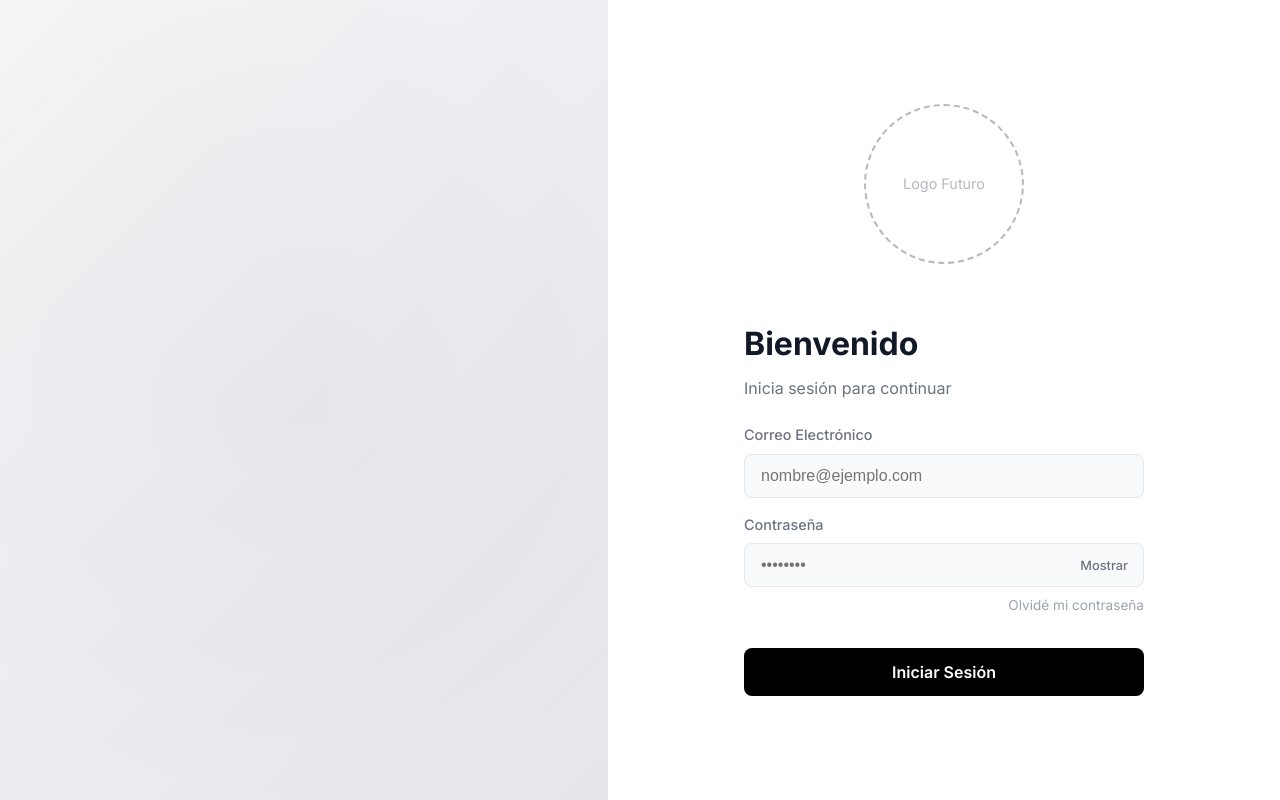
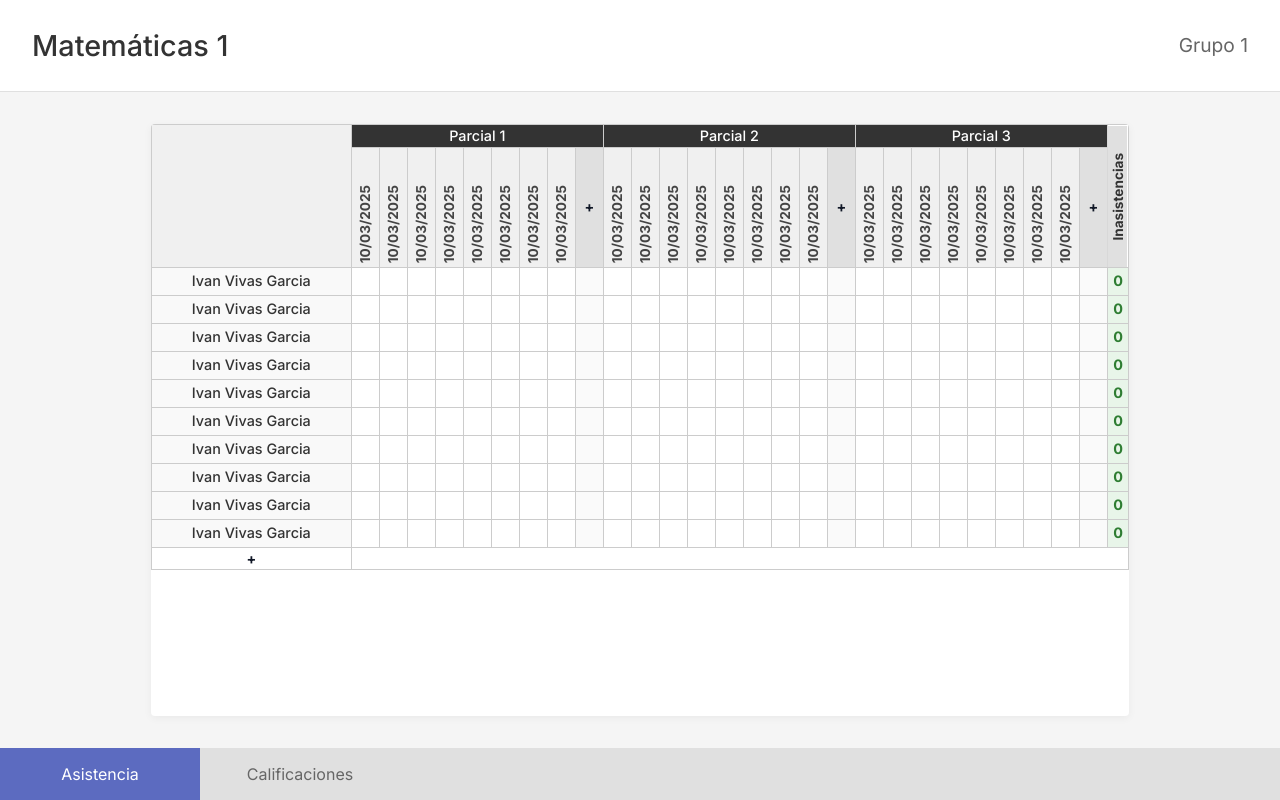
Before and after one commit to IvanOrg712/TeacherCalc, a React app: page /attendance/1/1 in a window 1280 px wide. Before the commit this address led to /. Built offline with nearby package versions, Linux system fonts and the light colour scheme; the HTML template or start-up script is replaced by a standard one.

Commit message:
First draft for attendancePage

```diff
--- a/src/App.tsx
+++ b/src/App.tsx
@@ -1,6 +1,7 @@
 import { BrowserRouter, Routes, Route, Navigate } from 'react-router-dom';
 import LoginPage from './pages/LoginPage/LoginPage';
 import Dashboard from './pages/Dashboard/Dashboard';
+import AttendancePage from './pages/Attendance/AttendancePage';
 
 function App() {
   return (
@@ -8,6 +9,7 @@ function App() {
       <Routes>
         <Route path="/" element={<LoginPage />} />
         <Route path="/dashboard" element={<Dashboard />} />
+        <Route path="/attendance/:subjectId/:groupId" element={<AttendancePage />} />
         {/* Redirect unknown routes to login */}
         <Route path="*" element={<Navigate to="/" replace />} />
       </Routes>
--- a/src/components/ClassCard/ClassCard.tsx
+++ b/src/components/ClassCard/ClassCard.tsx
@@ -3,26 +3,25 @@ import './ClassCard.css';
 
 interface ClassCardProps {
     name: string;
-    sections: string[];
-    onClick?: () => void;
+    sections: { id: string; name: string }[];
+    onSectionClick?: (sectionId: string) => void;
 }
 
-const ClassCard: React.FC<ClassCardProps> = ({ name, sections, onClick }) => {
+const ClassCard: React.FC<ClassCardProps> = ({ name, sections, onSectionClick }) => {
     return (
         <div className="class-card">
             <div className="class-name">{name}</div>
             <div className="class-sections">
-                {sections.map((section, index) => (
+                {sections.map((section) => (
                     <button
-                        key={index}
+                        key={section.id}
                         className="section-badge"
                         onClick={(e) => {
                             e.stopPropagation();
-                            console.log(`Clicked section ${section}`);
-                            // Navigate logic here
+                            onSectionClick?.(section.id);
                         }}
                     >
-                        {section}
+                        {section.name}
                     </button>
                 ))}
             </div>
--- a/src/components/SchoolSection/SchoolSection.tsx
+++ b/src/components/SchoolSection/SchoolSection.tsx
@@ -6,9 +6,10 @@ interface SchoolSectionProps {
     schoolName: string;
     subjects: Subject[];
     onAddClass?: () => void;
+    onGroupClick?: (subjectId: string, groupId: string) => void;
 }
 
-const SchoolSection: React.FC<SchoolSectionProps> = ({ schoolName, subjects, onAddClass }) => {
+const SchoolSection: React.FC<SchoolSectionProps> = ({ schoolName, subjects, onAddClass, onGroupClick }) => {
     return (
         <div className="school-section">
             <h2 className="school-name">{schoolName}</h2>
@@ -18,7 +19,8 @@ const SchoolSection: React.FC<SchoolSectionProps> = ({ schoolName, subjects, onA
                     <ClassCard
                         key={subject.id}
                         name={subject.name}
-                        sections={subject.groups.map(g => g.name)}
+                        sections={subject.groups}
+                        onSectionClick={(groupId) => onGroupClick?.(subject.id, groupId)}
                     />
                 ))}
 
--- /dev/null
+++ b/src/pages/Attendance/AttendancePage.css
@@ -0,0 +1,176 @@
+.attendance-page {
+    display: flex;
+    flex-direction: column;
+    height: 100vh;
+    background-color: #f5f5f5;
+    font-family: 'Inter', system-ui, -apple-system, sans-serif;
+}
+
+.attendance-header {
+    background-color: white;
+    padding: 1.5rem 2rem;
+    display: flex;
+    justify-content: space-between;
+    align-items: center;
+    border-bottom: 1px solid #e0e0e0;
+}
+
+.attendance-header h1 {
+    margin: 0;
+    font-size: 1.8rem;
+    font-weight: 500;
+    color: #333;
+}
+
+.attendance-group {
+    font-size: 1.2rem;
+    color: #666;
+}
+
+.attendance-content {
+    flex: 1;
+    overflow: auto;
+    padding: 2rem;
+    display: flex;
+    justify-content: center;
+}
+
+.attendance-table-container {
+    background: white;
+    border-radius: 4px;
+    box-shadow: 0 2px 8px rgba(0, 0, 0, 0.05);
+    overflow: hidden;
+    max-width: 100%;
+}
+
+.attendance-table {
+    border-collapse: collapse;
+    width: auto;
+    font-size: 0.9rem;
+}
+
+.attendance-table th,
+.attendance-table td {
+    border: 1px solid #ccc;
+    text-align: center;
+    padding: 0;
+}
+
+/* Header Styles */
+.header-parcial {
+    background-color: #333;
+    color: white;
+    padding: 8px;
+    font-weight: 500;
+    border-color: #555;
+}
+
+.header-date {
+    background-color: #f0f0f0;
+    height: 120px;
+    vertical-align: bottom;
+    padding-bottom: 8px;
+    width: 28px;
+    position: relative;
+    border-bottom: 1px solid #ccc;
+}
+
+.date-vertical {
+    writing-mode: vertical-rl;
+    transform: rotate(180deg);
+    white-space: nowrap;
+    margin: 0 auto;
+    padding: 4px 0;
+    font-size: 0.85rem;
+    color: #444;
+}
+
+.header-add-col {
+    width: 28px;
+    font-weight: bold;
+    cursor: pointer;
+    background-color: #e0e0e0;
+}
+
+.header-add-col:hover {
+    background-color: #d0d0d0;
+}
+
+/* Row Styles */
+.student-name-cell {
+    text-align: left;
+    padding: 8px 12px;
+    min-width: 200px;
+    font-weight: 500;
+    color: #333;
+    background-color: #f9f9f9;
+}
+
+.attendance-cell {
+    width: 28px;
+    height: 28px;
+    cursor: pointer;
+}
+
+.attendance-cell:hover {
+    background-color: #f5f5f5;
+}
+
+.attendance-cell.absent {
+    background-color: #ffebee;
+    position: relative;
+}
+
+/* Summary Column */
+.header-summary {
+    background-color: #e0e0e0;
+    writing-mode: vertical-rl;
+    transform: rotate(180deg);
+    padding: 10px 4px;
+    height: 120px;
+    font-size: 0.85rem;
+    color: #333;
+}
+
+.summary-cell {
+    font-weight: bold;
+    background-color: #e8f5e9; /* Light green base */
+    color: #2e7d32;
+}
+
+.summary-cell.warning {
+    background-color: #fff3e0;
+    color: #ef6c00;
+}
+
+.summary-cell.danger {
+    background-color: #ffebee;
+    color: #c62828;
+}
+
+/* Bottom Nav */
+.attendance-footer {
+    display: flex;
+    background-color: #e0e0e0;
+}
+
+.footer-btn {
+    padding: 1rem 2rem;
+    border: none;
+    background: none;
+    font-size: 1rem;
+    cursor: pointer;
+    color: #666;
+    flex: 1;
+    max-width: 200px;
+    text-align: center;
+}
+
+.footer-btn.active {
+    background-color: #5c6bc0; /* Indigo/Blue-ish */
+    color: white;
+}
+
+.footer-btn:hover:not(.active) {
+    background-color: #d0d0d0;
+}
--- /dev/null
+++ b/src/pages/Attendance/AttendancePage.tsx
@@ -0,0 +1,112 @@
+import React, { useState } from 'react';
+import { useParams, useNavigate } from 'react-router-dom';
+import './AttendancePage.css';
+
+interface Student {
+    id: string;
+    name: string;
+    attendance: Record<string, boolean>; // date -> present/absent
+}
+
+// Mock Data
+const MOCK_STUDENTS: Student[] = Array.from({ length: 10 }).map((_, i) => ({
+    id: `student-${i}`,
+    name: "Ivan Vivas Garcia",
+    attendance: {}
+}));
+
+const PARCIALES = [
+    { id: 'p1', name: 'Parcial 1', dates: ['10/03/2025', '10/03/2025', '10/03/2025', '10/03/2025', '10/03/2025', '10/03/2025', '10/03/2025', '10/03/2025'] },
+    { id: 'p2', name: 'Parcial 2', dates: ['10/03/2025', '10/03/2025', '10/03/2025', '10/03/2025', '10/03/2025', '10/03/2025', '10/03/2025', '10/03/2025'] },
+    { id: 'p3', name: 'Parcial 3', dates: ['10/03/2025', '10/03/2025', '10/03/2025', '10/03/2025', '10/03/2025', '10/03/2025', '10/03/2025', '10/03/2025'] },
+];
+
+const AttendancePage: React.FC = () => {
+    const { subjectId, groupId } = useParams<{ subjectId: string; groupId: string }>();
+    const navigate = useNavigate();
+
+    // In a real app, we'd fetch data based on subjectId/groupId
+    // For now, logging to avoid unused vars lint
+    console.log(`Viewing attendance for Subject: ${subjectId}, Group: ${groupId}`);
+
+    // We can try to decode or just use placeholders
+    const subjectName = "Matemáticas 1";
+    const groupName = `Grupo ${groupId || '711'}`;
+
+    // State for toggle
+    const [students] = useState(MOCK_STUDENTS);
+
+    const handleGradesClick = () => {
+        console.log("Grades button clicked - Not implemented yet");
+        // navigate(\`/grades/\${subjectId}/\${groupId}\`);
+    };
+
+    return (
+        <div className="attendance-page">
+            <header className="attendance-header">
+                <h1>{subjectName}</h1>
+                <div className="attendance-group">{groupName}</div>
+            </header>
+
+            <div className="attendance-content">
+                <div className="attendance-table-container">
+                    <table className="attendance-table">
+                        <thead>
+                            <tr>
+                                <th rowSpan={2} style={{ minWidth: '200px', backgroundColor: '#f0f0f0' }}></th> {/* Empty for names */}
+                                {PARCIALES.map(parcial => (
+                                    <th key={parcial.id} colSpan={parcial.dates.length + 1} className="header-parcial">
+                                        {parcial.name}
+                                    </th>
+                                ))}
+                                <th rowSpan={2} className="header-summary">Inasistencias</th>
+                            </tr>
+                            <tr>
+                                {PARCIALES.map(parcial => (
+                                    <React.Fragment key={`${parcial.id}-dates`}>
+                                        {parcial.dates.map((date, idx) => (
+                                            <th key={idx} className="header-date">
+                                                <div className="date-vertical">{date}</div>
+                                            </th>
+                                        ))}
+                                        <th className="header-add-col">+</th>
+                                    </React.Fragment>
+                                ))}
+                            </tr>
+                        </thead>
+                        <tbody>
+                            {students.map(student => (
+                                <tr key={student.id}>
+                                    <td className="student-name-cell">{student.name}</td>
+                                    {PARCIALES.map(parcial => (
+                                        <React.Fragment key={parcial.id}>
+                                            {parcial.dates.map((_, idx) => (
+                                                <td key={idx} className="attendance-cell" title="Toggle Attendance">
+                                                    {/* Checkbox or empty for now */}
+                                                </td>
+                                            ))}
+                                            <td className="attendance-cell" style={{ backgroundColor: '#fafafa' }}></td>
+                                        </React.Fragment>
+                                    ))}
+                                    <td className="summary-cell" style={{ textAlign: 'center' }}>0</td>
+                                </tr>
+                            ))}
+                            {/* Summary/Add row */}
+                            <tr>
+                                <td style={{ textAlign: 'center', fontWeight: 'bold' }}>+</td>
+                                <td colSpan={100}></td>
+                            </tr>
+                        </tbody>
+                    </table>
+                </div>
+            </div>
+
+            <footer className="attendance-footer">
+                <button className="footer-btn active">Asistencia</button>
+                <button className="footer-btn" onClick={handleGradesClick}>Calificaciones</button>
+            </footer>
+        </div>
+    );
+};
+
+export default AttendancePage;
--- a/src/pages/Dashboard/Dashboard.tsx
+++ b/src/pages/Dashboard/Dashboard.tsx
@@ -1,12 +1,15 @@
 import React, { useState } from 'react';
+import { useNavigate } from 'react-router-dom';
 import DashboardLayout from '../../components/DashboardLayout/DashboardLayout';
 import SchoolSection from '../../components/SchoolSection/SchoolSection';
 import type { School } from '../../types/models';
 import './Dashboard.css';
 
 const Dashboard: React.FC = () => {
+    const navigate = useNavigate();
+
     // Extended Mock Data to simulate database content
-    const [schools, setSchools] = useState<School[]>([
+    const [schools] = useState<School[]>([
         {
             id: '1',
             name: "Universidad Central",
@@ -56,6 +59,10 @@ const Dashboard: React.FC = () => {
         // Logic to add subject would go here
     };
 
+    const handleGroupClick = (subjectId: string, groupId: string) => {
+        navigate(`/attendance/${subjectId}/${groupId}`);
+    };
+
     return (
         <DashboardLayout>
             <div className="dashboard-container">
@@ -65,6 +72,7 @@ const Dashboard: React.FC = () => {
                         schoolName={school.name}
                         subjects={school.subjects} // Passing the structured data
                         onAddClass={() => handleAddSubject(school.id)}
+                        onGroupClick={handleGroupClick}
                     />
                 ))}
 
```
Also changed, not shown: Documentation/BackEndLogic/API's/subjectsGroups.md (+43 -0 lines), Documentation/BackEndLogic/API's/universities.md (+21 -0 lines), 2 other files (tests, documents, lock files or other folders).
